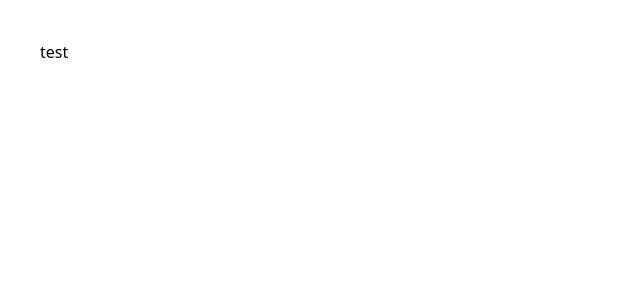
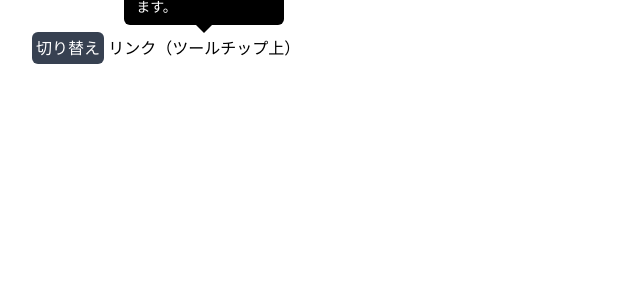
Before and after one commit to yamageji/svelte-ui, a Svelte app: page / in a window 1280 px wide. Shown: the top 300 px of the page, without its empty margins (0-640 px from the left). Built offline with nearby package versions, Linux system fonts and the light colour scheme.

Commit message:
feat: Tooltip component

```diff
--- a/src/App.svelte
+++ b/src/App.svelte
@@ -1,6 +1,9 @@
 <script lang="ts">
+  import Tooltip from './components/Tooltip.svelte';
 </script>
 
 <main>
-  <div class="p-10">test</div>
+  <div class="m-8">
+    <Tooltip />
+  </div>
 </main>
--- /dev/null
+++ b/src/components/Tooltip.svelte
@@ -0,0 +1,60 @@
+<script lang="ts">
+  // export let bg = '';
+  // export let color = '';
+  // export let triangleSize = '';
+  // export let gap = '';
+
+  let isShow = true;
+  const toggleShow = () => (isShow = !isShow);
+
+  $: showClass = isShow ? 'visible opacity-100' : 'invisible opacity-0';
+
+  $: triangleStyle = (position: string) => {
+    switch (position) {
+      case 'top':
+        return ' bottom-[calc(100%+8px+4px)] left-1/2 -translate-x-1/2 translate-y-[0px] before:left-0 before:right-0 before:-bottom-[8px] before:border-t-[8px] before:border-b-0 before:border-l-[8px] before:border-r-[8px] before:border-t-[#000] before:border-b-transparent before:border-l-transparent before:border-r-transparent ';
+      case 'bottom':
+        return ' before:left-0 before:right-0 before:-top-[8px] before:border-t-0 before:border-b-[8px]  before:border-l-[8px] before:border-r-[8px] before:border-t-transparent before:border-b-[#000]  before:border-l-transparent before:border-r-transparent ';
+      case 'left':
+        return '';
+      case 'right':
+        return '';
+    }
+  };
+
+  $: potisionFromParentStyle = (position: string) => {
+    switch (position) {
+      case 'top':
+        return '';
+      case 'bottom':
+        return '';
+      case 'left':
+        return '';
+      case 'right':
+        return '';
+    }
+  };
+</script>
+
+<div class="" />
+
+<button
+  type="button"
+  on:click={toggleShow}
+  class="mb-4 rounded-md bg-gray-700 p-1 text-white"
+>
+  切り替え
+</button>
+
+<a href="/" class={`${potisionFromParentStyle} relative`}>
+  リンク（ツールチップ上）
+  <span class="" role="tooltip">
+    <span
+      class={`${showClass} ${triangleStyle(
+        'top'
+      )} z-1 absolute block w-max max-w-[160px] rounded-md bg-[#000] py-2 px-3 text-left text-sm text-[#fff]  before:absolute before:m-auto before:block before:h-0 before:w-0 before:border-solid before:content-['']`}
+    >
+      テキストが入ります。テキストが入ります。
+    </span>
+  </span>
+</a>
```
